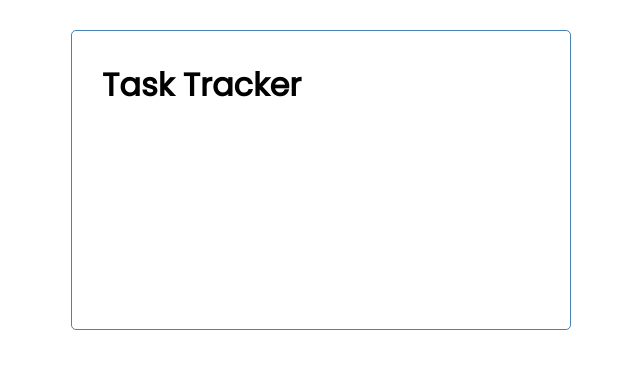
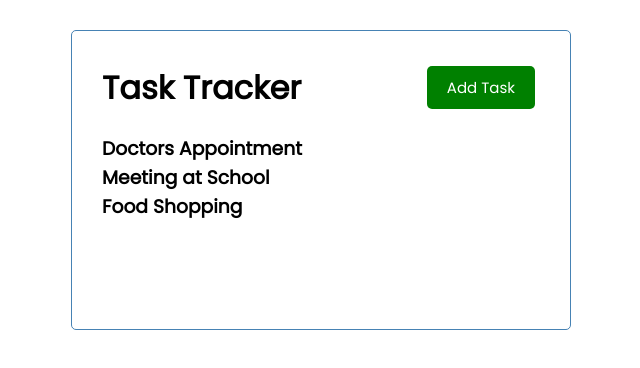
Before and after one commit to AliAls20/vue-crash-2021, a Vue app: page / in a window 1280 px wide. Shown: the top 368 px of the page, without its empty margins (319-959 px from the left). Built offline with nearby package versions, Linux system fonts and the light colour scheme.

Commit message:
Added Button and Tasks components

```diff
--- a/src/App.vue
+++ b/src/App.vue
@@ -1,29 +1,59 @@
 <template>
-<div class="container">
-  <Header title="Task Tracker"/>
-</div>
+  <div class="container">
+    <Header title="Task Tracker" />
+    <Tasks :tasks="tasks" />
+  </div>
 </template>
 
 <script>
-import Header from './components/Header'
+import Header from "./components/Header";
+import Tasks from "./components/Tasks";
 
 export default {
-  name: 'App',
+  name: "App",
   components: {
-    Header
-  }
-}
+    Header,
+    Tasks,
+  },
+  data() {
+    return {
+      task: [],
+    };
+  },
+  created() {
+    this.tasks = [
+      {
+        id: 1,
+        text: "Doctors Appointment",
+        day: "March 1st at 2:30pm",
+        reminder: true,
+      },
+      {
+        id: 2,
+        text: "Meeting at School",
+        day: "March 3rd at 1:30pm",
+        reminder: true,
+      },
+      {
+        id: 3,
+        text: "Food Shopping",
+        day: "March 3rd at 11:00am",
+        reminder: false,
+      },
+    ];
+  },
+};
 </script>
 
 <style>
-@import url('https://fonts.googleapis.com/css2?family=Poppins:wght@300;400&display=swap');
+@import url("https://fonts.googleapis.com/css2?family=Poppins:wght@300;400&display=swap");
 * {
   box-sizing: border-box;
   margin: 0;
   padding: 0;
 }
 body {
-  font-family: 'Poppins', sans-serif;
+  font-family: "Poppins", sans-serif;
 }
 .container {
   max-width: 500px;
--- /dev/null
+++ b/src/components/Button.vue
@@ -0,0 +1,26 @@
+<template>
+  <button @click="onClick" :style="{ background: color }" class="btn">
+    {{ text }}
+  </button>
+</template>
+
+<script>
+export default {
+  name: "Button",
+  props: {
+    text: {
+      type: String,
+      default: "Button Text",
+    },
+    color: {
+      type: String,
+      default: "green",
+    },
+  },
+  methods: {
+    onClick() {
+      console.log("click");
+    },
+  },
+};
+</script>
--- a/src/components/Header.vue
+++ b/src/components/Header.vue
@@ -1,24 +1,28 @@
 <template>
   <header>
     <h1>{{ title }}</h1>
+    <Button text="Add Task" color="green" />
   </header>
 </template>
 
 <script>
-
+import Button from "./Button";
 export default {
-    name: 'Header',
+  name: "Header",
   props: {
     title: {
       type: String,
-            default: 'Title Tracker'
-    }
-}
-}
+      default: "Title Tracker",
+    },
+  },
+  components: {
+    Button,
+  },
+};
 </script>
 
 <style scoped>
-header{
+header {
   display: flex;
   justify-content: space-between;
   align-items: center;
--- /dev/null
+++ b/src/components/Tasks.vue
@@ -0,0 +1,17 @@
+<template>
+  <div v-for="task in tasks" :key="task.id">
+    <h3>{{ task.text }}</h3>
+  </div>
+</template>
+
+<script>
+export default {
+  name: "Tasks",
+  props: {
+    tasks: {
+      type: Array,
+      default: [],
+    },
+  },
+};
+</script>
```
Lines whose indentation alone changed are shown as unchanged.
